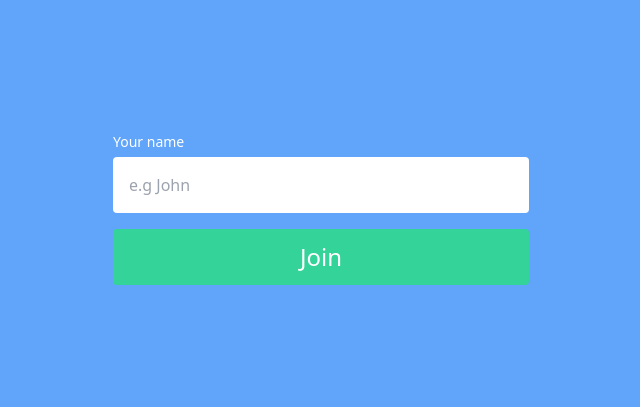
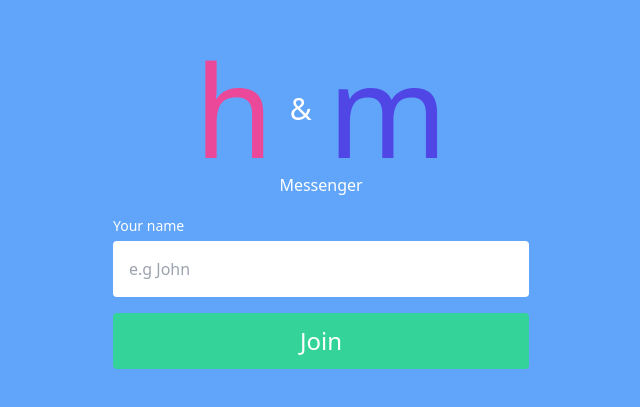
Before and after one commit to MuzafferDede/budgie, a Vue app in the folder client/: page / in a window 1280 px wide. Shown: the part 193-600 px from the top of the page, without its empty margins (319-959 px from the left). Built offline with nearby package versions, Linux system fonts and the light colour scheme.

Commit message:
imporoved typing indicator

```diff
--- a/client/src/components/Chat.vue
+++ b/client/src/components/Chat.vue
@@ -38,7 +38,7 @@
           <div
             v-for="(message, index) in messages"
             :key="index"
-            class="grid gap-1"
+            class="grid gap-1 group"
             :class="{
               'justify-end text-right': message.socketId === socket.id,
               'justify-start': message.socketId !== socket.id,
@@ -46,8 +46,8 @@
           >
             <span
               class="text-sm text-gray-500 italic mt-4"
-              v-if="message.socketId !== socket.id"
-              >{{ message.sender }}</span
+
+              ><span v-if="message.socketId !== socket.id">{{ message.sender }}</span> <span class="text-xs opacity-0 group-hover:opacity-100 not-italic text-blue-400"> {{ (new Date).toLocaleDateString() }}</span></span
             >
             <p
               class="py-2 px-4 inline-block rounded-lg text-sm mt-1"
--- a/client/src/components/Login.vue
+++ b/client/src/components/Login.vue
@@ -2,6 +2,10 @@
   <div class="flex items-center justify-center bg-blue-400 h-screen">
     <div class="container">
       <div class="grid gap-4 mx-auto lg:w-1/3">
+        <div class="text-white text-center">
+          <h1 class="text-9xl flex items-center gap-4 justify-center"><span class="text-pink-500">h</span><span class="text-3xl">&</span><span class="text-indigo-600">m</span></h1>
+          <p>Messenger</p>
+        </div>
         <div class="w-full space-y-1">
           <label for="name" class="text-sm text-white">Your name</label>
           <input
```
